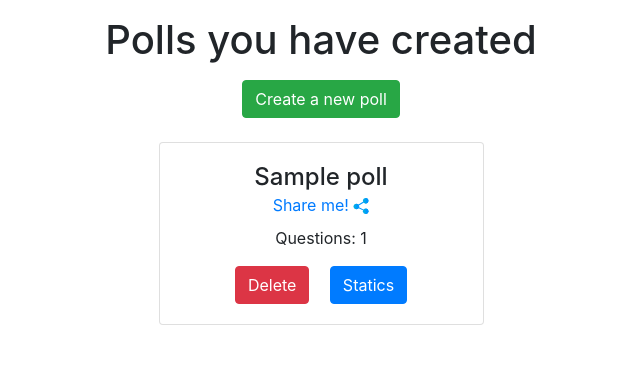
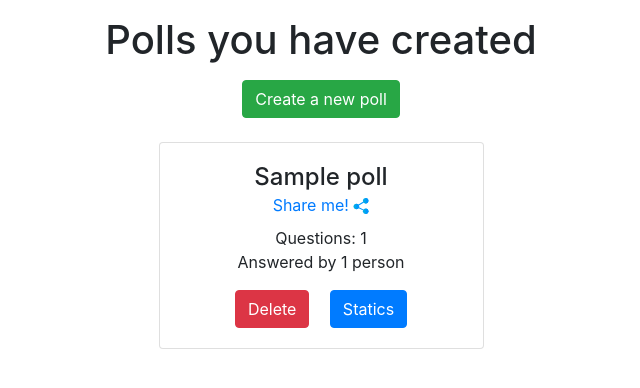
Before and after one commit to ToniIvars/django-poll, a Django app: page /my-polls/ in a window 1280 px wide. Shown: the part 54-442 px from the top of the page, without its empty margins (319-959 px from the left). Run offline with Django 3.2, Linux system fonts and the light colour scheme; a user stored in the database is signed in; tables that the repository leaves empty hold one stand-in row (values such as "Sample post"); some libraries are stand-ins or nearby versions.

Commit message:
Added a part for knowing how many people have answered a poll

```diff
--- /dev/null
+++ b/polls/my_polls/templatetags/my_polls_filters.py
@@ -0,0 +1,7 @@
+from django import template
+
+register = template.Library()
+
+@register.filter
+def get_by_index(iterable, index):
+    return iterable[index]
--- a/polls/my_polls/views.py
+++ b/polls/my_polls/views.py
@@ -10,7 +10,16 @@ from django.contrib.auth.models import User
 @login_required
 def index(request):
     polls = Poll.objects.filter(author=User.objects.get(id=request.user.id))
-    return render(request, 'my_polls/index.html', {'polls':polls})
+
+    answered_by = []
+    for poll in polls:
+        num = 0
+        for ans in poll.questions.first().answers.all():
+            num += ans.votes
+
+        answered_by.append(num)
+
+    return render(request, 'my_polls/index.html', {'polls':polls, 'answered_by':answered_by})
 
 @login_required
 def create_poll(request):
--- a/polls/polls/settings.py
+++ b/polls/polls/settings.py
@@ -39,7 +39,8 @@ INSTALLED_APPS = [
     'django.contrib.staticfiles',
     'bootstrap4',
     'authentication',
-    'my_polls'
+    'my_polls',
+    'my_polls.templatetags'
 ]
 
 MIDDLEWARE = [
--- a/polls/templates/my_polls/index.html
+++ b/polls/templates/my_polls/index.html
@@ -1,5 +1,6 @@
 {% extends 'base.html' %}
 {% load static %}
+{% load my_polls_filters %}
 
 {% block title %} My polls {% endblock %}
 
@@ -21,7 +22,10 @@
             </button>
             <p class="text-success mt-1 mb-0 d-none success-message">URL copied successfully!</p>
 
-            <p class="card-text mt-2">Questions: {{poll.questions.all|length}}</p>
+            <p class="card-text mt-2 mb-0">Questions: {{poll.questions.all|length}}</p>
+            {% with people=answered_by|get_by_index:forloop.counter0 %}
+            <p class="card-text mt-0">Answered by {{people}} {% if people == 1 %} person {% else %} people {% endif %}</p>
+            {% endwith %}
 
             <div class="text-center">
                 <a href="{% url 'delete_poll' id=poll.id %}" class="btn btn-danger mx-2">Delete</a>
```
Also changed, not shown: polls/my_polls/templatetags/__init__.py (added).
